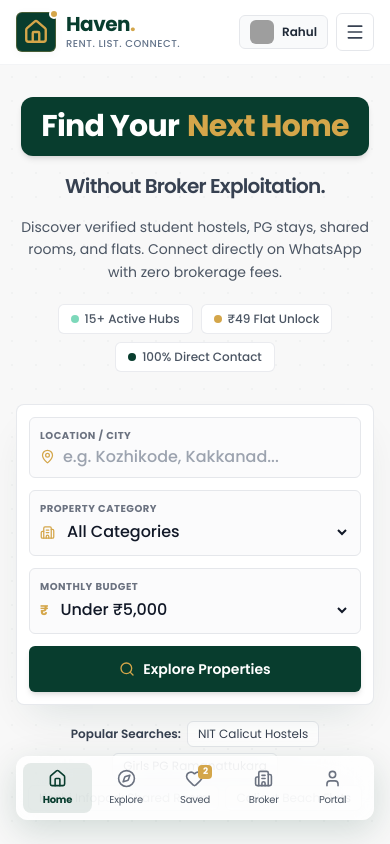
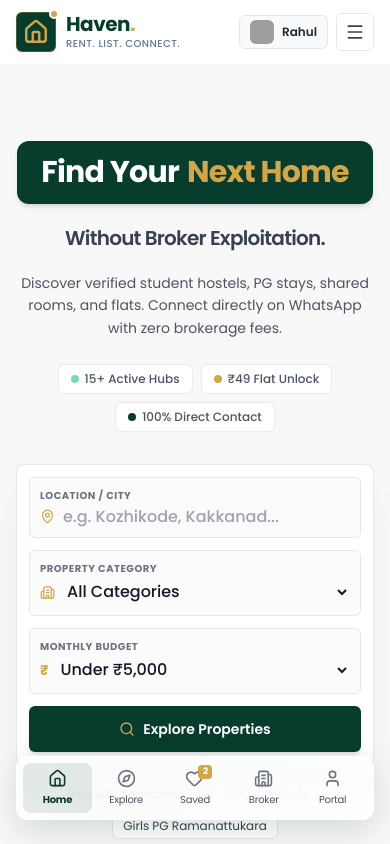
Before and after one commit to brixalabsofficial-ship-it/Haven, a React (Vite) app: page / in a window 390 px wide. Shown: the top 844 px of the page. Built offline with nearby package versions, Linux system fonts and the light colour scheme; grey boxes are pictures that could not be loaded.

Commit message:
style: increase top spacing in hero section and push title down on mobile

```diff
--- a/src/pages/public/HomePage.tsx
+++ b/src/pages/public/HomePage.tsx
@@ -192,12 +192,12 @@ export const HomePage: React.FC = () => {
   return (
     <div className="space-y-20 pb-20">
       {/* 1. HERO SECTION (CLEAN, MINIMAL & IMPACTFUL) */}
-      <section className="relative pt-6 pb-10 sm:pt-12 sm:pb-16 md:pt-16 md:pb-20 bg-[#F8F8F8] overflow-hidden border-b border-gray-100">
+      <section className="relative pt-12 pb-12 sm:pt-16 sm:pb-16 md:pt-20 md:pb-20 bg-[#F8F8F8] overflow-hidden border-b border-gray-100">
         {/* Subtle decorative background accents */}
         <div className="absolute inset-0 pointer-events-none opacity-[0.03] bg-[radial-gradient(#083D2E_1px,transparent_1px)] [background-size:24px_24px]" />
 
         <div className="max-w-7xl mx-auto px-4 sm:px-6 lg:px-8 relative z-20">
-          <div className="text-center max-w-3xl mx-auto space-y-4 mb-8 sm:mb-10">
+          <div className="text-center max-w-3xl mx-auto space-y-5 mb-8 sm:mb-10 pt-4 sm:pt-2">
             {/* Clean, Bold Heading with styled badge on mobile */}
             <motion.h1
               initial={{ opacity: 0, y: 15 }}
@@ -205,7 +205,7 @@ export const HomePage: React.FC = () => {
               transition={{ duration: 0.6, ease: "easeOut" }}
               className="text-3xl sm:text-5xl md:text-6xl font-bold text-gray-900 tracking-tight leading-[1.15] flex flex-col items-center"
             >
-              <div className="inline-flex items-center justify-center bg-primary text-white px-5 py-3 rounded-2xl shadow-md sm:bg-transparent sm:text-gray-900 sm:p-0 sm:shadow-none sm:rounded-none my-2 sm:my-0">
+              <div className="inline-flex items-center justify-center bg-primary text-white px-6 py-3.5 rounded-2xl shadow-md sm:bg-transparent sm:text-gray-900 sm:p-0 sm:shadow-none sm:rounded-none my-3 sm:my-0">
                 <span>Find Your{' '}</span>
                 <span className="text-gold sm:text-primary relative inline-block ml-2">
                   Next Home
```
